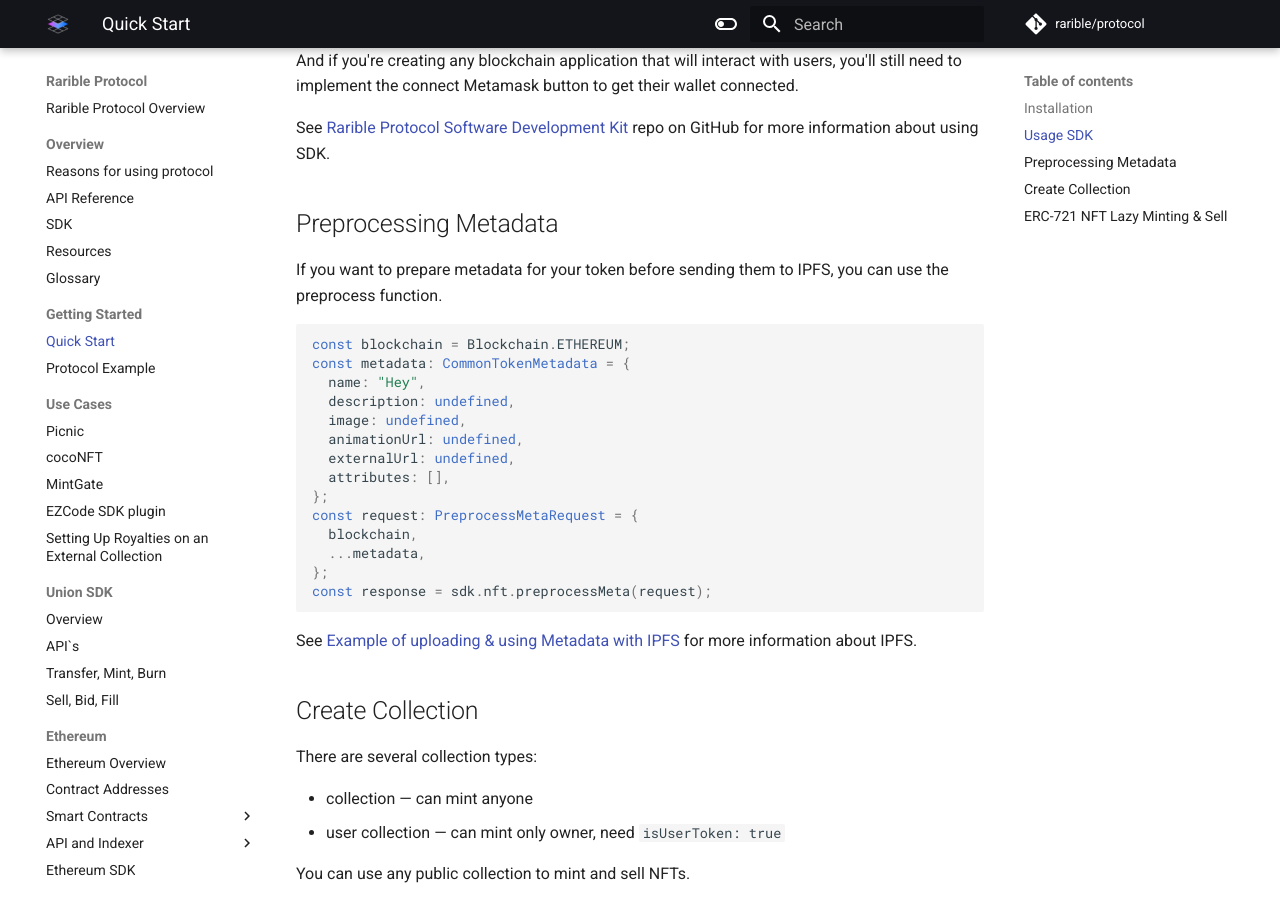
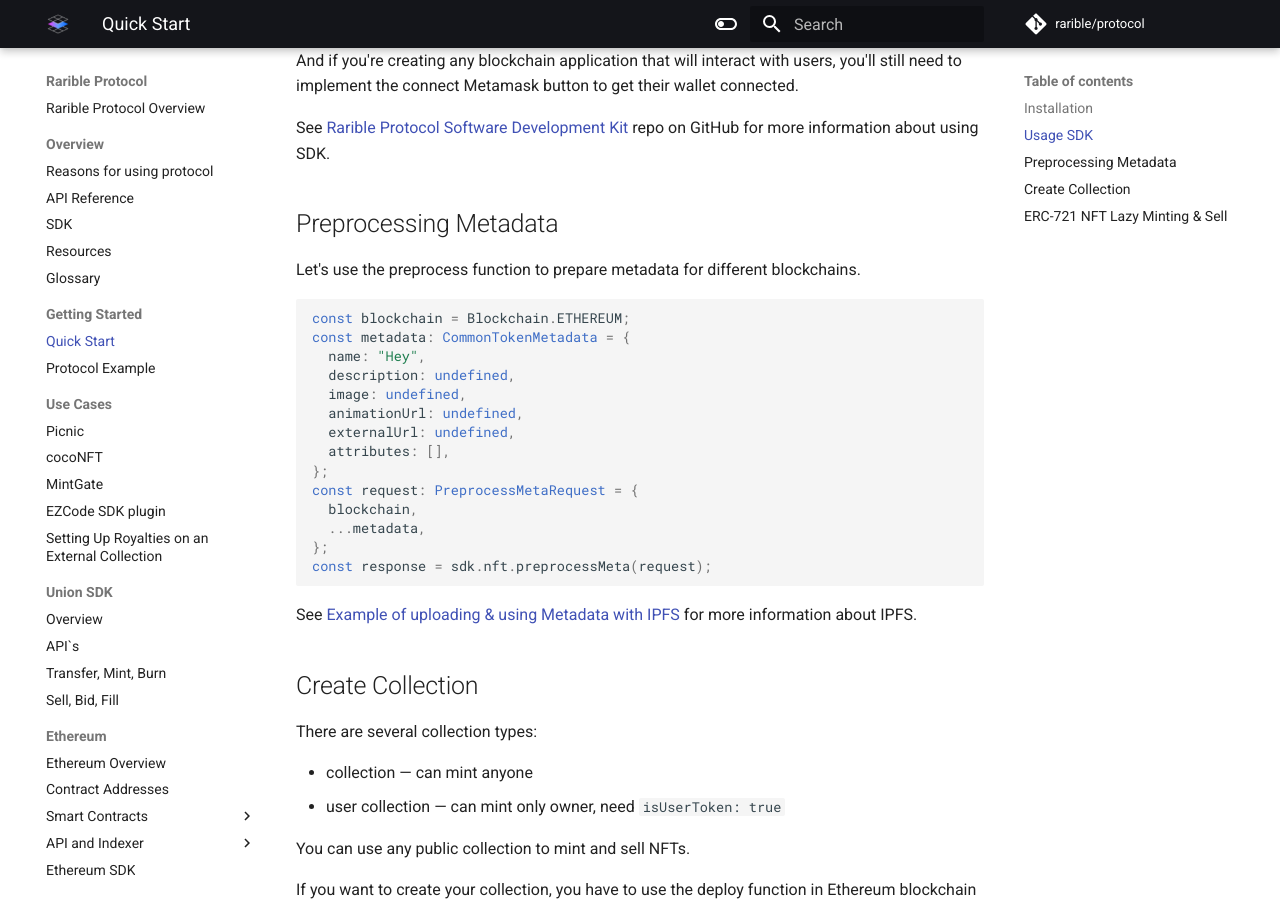
Before and after one commit to rarible/protocol, an MkDocs documentation site: the page built from docs/getting-started/quick-start.md, in a window 1280 px wide and 900 px high, scrolled down 1382 px. Built offline with MkDocs 1.6.1 and Material for MkDocs 9.7.7, drawn with Linux system fonts in a browser that asks for light colours; comment, search, counter and statistics services are not loaded.

Commit message:
Update preprocessing metadata info

````diff
--- a/docs/getting-started/quick-start.md
+++ b/docs/getting-started/quick-start.md
@@ -63,7 +63,7 @@
 
 ## Preprocessing Metadata
 
-If you want to prepare metadata for your token before sending them to IPFS, you can use the preprocess function.
+Let's use the preprocess function to prepare metadata for different blockchains.
 
 ```typescript
 const blockchain = Blockchain.ETHEREUM;
````
